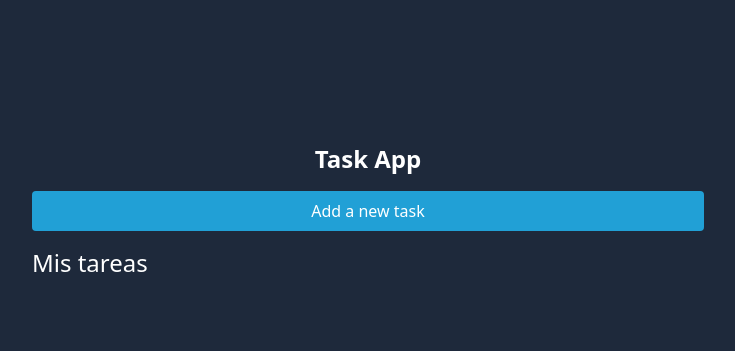
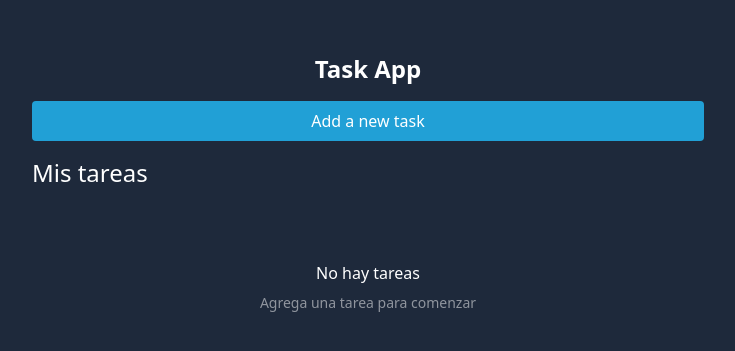
Before and after one commit to jaaneo/suscription-app, a React (Create React App) app: page / in a window 1280 px wide. Shown: the part 185-536 px from the top of the page, without its empty margins (272-1007 px from the left). Built offline with nearby package versions, Linux system fonts and the light colour scheme.

Commit message:
add EmptyTaskList

```diff
--- /dev/null
+++ b/src/components/screens/TaskApp/components/EmptyTaskList.tsx
@@ -0,0 +1,12 @@
+export default function EmptyTaskList() {
+  return (
+    <section className="py-16 text-center">
+      <h2 className="text-xt mb-2">
+        No hay tareas
+      </h2>
+      <p className="text-sm opacity-50">
+        Agrega una tarea para comenzar
+      </p>
+    </section>
+  )
+}
--- a/src/components/screens/TaskApp/components/TaskList.tsx
+++ b/src/components/screens/TaskApp/components/TaskList.tsx
@@ -1,4 +1,5 @@
 import type { Task } from 'src/@types/Task'
+import EmptyTaskList from './EmptyTaskList'
 import TaskItem from './TaskItem'
 
 interface Props {
@@ -9,7 +10,12 @@ interface Props {
 export default function TaskList({ tasks, onTaskRemove }: Props) {
   return (
     <section className="mt-4">
-      <h2 className="text-2xl mb-2">Mis tareas</h2>
+      <h2 className="text-2xl mb-2">
+        Mis tareas
+      </h2>
+      {!tasks.length ? (
+        <EmptyTaskList />
+      ) : (
         <ul className="space-y-2">
           {tasks.map(task => (
             <TaskItem
@@ -21,6 +27,7 @@ export default function TaskList({ tasks, onTaskRemove }: Props) {
             />
           ))}
         </ul>
+      )}
     </section>
   )
 }
```
Lines whose indentation alone changed are shown as unchanged.
